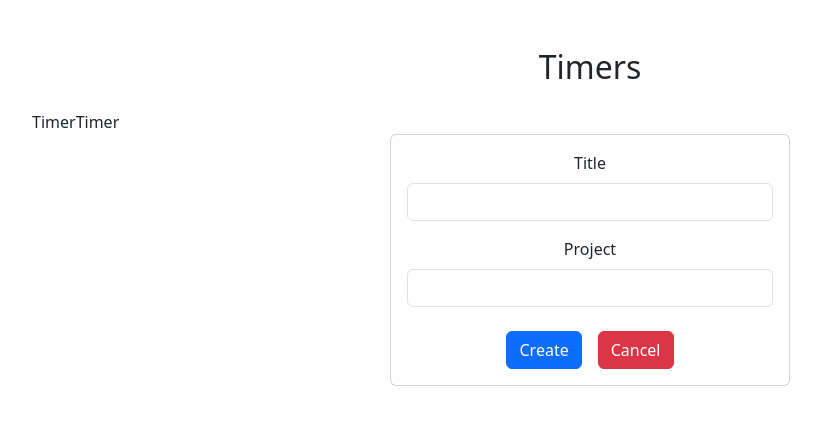
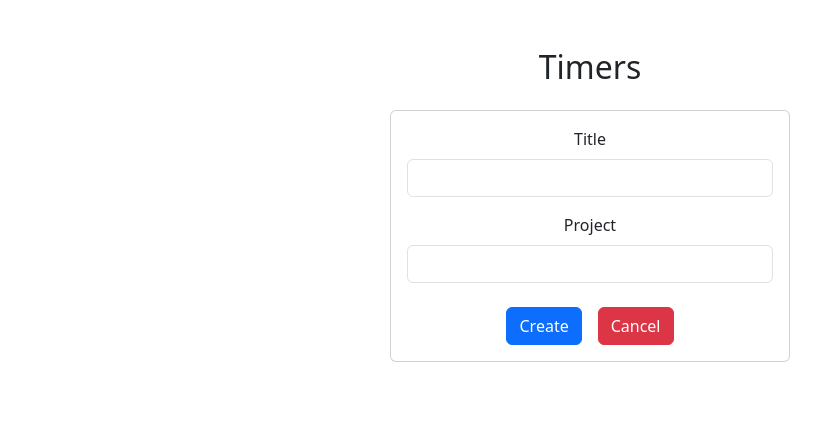
Before and after one commit to Pothe/mern-stack, a React (Create React App) app in the folder time_tracking_app/: page / in a window 1280 px wide. Shown: the top 424 px of the page, without its empty margins (50-871 px from the left). Built offline with nearby package versions, Linux system fonts and the light colour scheme.

Commit message:
at night edit

```diff
--- a/time_tracking_app/package.json
+++ b/time_tracking_app/package.json
@@ -13,6 +13,7 @@
     "react": "^19.1.0",
     "react-dom": "^19.1.0",
     "react-scripts": "5.0.1",
+    "react-uuid": "^2.0.0",
     "web-vitals": "^2.1.4"
   },
   "scripts": {
--- a/time_tracking_app/src/Components/EditableTimerList.js
+++ b/time_tracking_app/src/Components/EditableTimerList.js
@@ -1,11 +1,13 @@
 import React from "react";
 import EditableTimer from "./sub_component/EditableTimer";
+
 class EditableTimerList extends React.Component {
 
     render(){
 const timers = this.props.timers.map((time)=>(
   <EditableTimer key={time.id}
     title={time.title}
+    id={time.id}
     project={time.project}
     elapsed={time.elapsed}
     runningSince={time.runningSince}
--- a/time_tracking_app/src/Components/sub_component/EditableTimer.js
+++ b/time_tracking_app/src/Components/sub_component/EditableTimer.js
@@ -10,13 +10,27 @@ class EditableTimer extends React.Component{
         if(this.state.editFormOpen){
             return(
                 <>
-                TimerForm
+                <TimerForm
+                id={this.props.id}
+                title={this.props.title}
+                project={this.props.project}
+
+                />
+
                 </>
             )
         } else {
             return(
                 <>
-                Timer
+                <Timer
+                 id={this.props.id}
+                 title={this.props.title}
+                 project={this.props.project}
+                 elapse={this.props.elapse}
+                 runningSince={this.props.runningSince}
+                />
+
+
                 </>
             )
         }
--- a/time_tracking_app/src/Components/sub_component/Timer.js
+++ b/time_tracking_app/src/Components/sub_component/Timer.js
@@ -3,7 +3,7 @@ class Timer extends React.Component{
     render(){
         return(
             <>
-            {this.props.title}
+
             </>
         )
     }
--- a/time_tracking_app/src/TimersDashboard.js
+++ b/time_tracking_app/src/TimersDashboard.js
@@ -1,6 +1,7 @@
 import React from "react";
 import EditableTimerList from "./Components/EditableTimerList";
 import ToggleableTimerForm from "./Components/ToggleableTimerForm";
+import uuid from 'react-uuid';
 import './TimerDashboard.css';
 class TimersDashboard extends React.Component {
     state = {
@@ -8,6 +9,7 @@ class TimersDashboard extends React.Component {
             {
                 title:" practice squat",
                 project: "Gem Chores",
+                id: uuid(),
                 elapse:" 5456099",
                 runningSince: Date.now(),
 
@@ -15,6 +17,15 @@ class TimersDashboard extends React.Component {
               {
                 title:"Bake squash",
                 project: "kitchen Chores",
+                id: uuid(),
+                elapse:" 5456099",
+                runningSince: Date.now(),
+
+            },
+            {
+                title:"Bake squash",
+                project: "kitchen Chores",
+                id: uuid(),
                 elapse:" 5456099",
                 runningSince: Date.now(),
 
@@ -30,7 +41,7 @@ class TimersDashboard extends React.Component {
         <div className="cards">
             <EditableTimerList timers={this.state.timers}/>
 
-     <ToggleableTimerForm
+            <ToggleableTimerForm
      isOpent={true}
     />
     </div>
```
Also changed, not shown: 1 other file (tests, documents, lock files or other folders).
